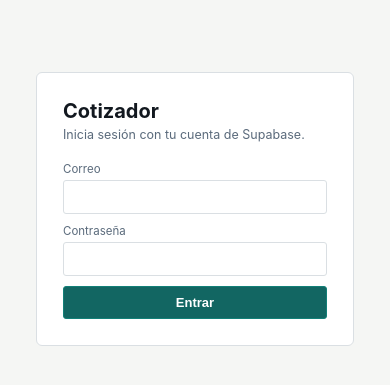
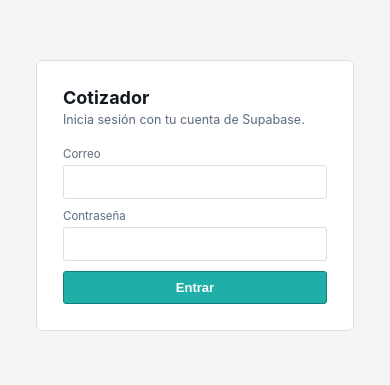
Before and after one commit to israaleon/Doneware-Cotizador, a Next.js app: page /login in a window 390 px wide. Shown: the part 243-628 px from the top of the page. Built offline with nearby package versions, Linux system fonts and the light colour scheme; no server answers.

Commit message:
fix responsive

```diff
--- a/app/catalogo/page.js
+++ b/app/catalogo/page.js
@@ -36,6 +36,7 @@ export default function CatalogoPage() {
       <h2 className="pagetitle">Catálogo y precios</h2>
       <div className="pagesub">Los cambios se reflejan de inmediato en las nuevas cotizaciones.</div>
       <div className="panel">
+        <div className="table-scroll">
           <table className="datatable">
             <thead><tr><th>Producto / servicio</th><th>Unidad</th><th>Precio</th><th></th></tr></thead>
             <tbody>
@@ -56,7 +57,8 @@ export default function CatalogoPage() {
               ))}
             </tbody>
           </table>
-        <div style={{ display: 'grid', gridTemplateColumns: '2fr 1.1fr 1fr auto', gap: 8, marginTop: 14, paddingTop: 14, borderTop: '1px solid var(--line)' }}>
+        </div>
+        <div className="cat-add-grid">
           <input placeholder="Nombre del nuevo producto o servicio" value={newItem.name} onChange={(e) => setNewItem({ ...newItem, name: e.target.value })} />
           <select value={newItem.unit} onChange={(e) => setNewItem({ ...newItem, unit: e.target.value })}>
             <option value="pieza">Pieza</option>
--- a/app/configuracion/page.js
+++ b/app/configuracion/page.js
@@ -55,7 +55,7 @@ export default function ConfiguracionPage() {
 
       <div className="panel">
         <h3>Logotipo</h3>
-        <div style={{ display: 'flex', gap: 14, alignItems: 'center' }}>
+        <div style={{ display: 'flex', gap: 14, alignItems: 'center', flexWrap: 'wrap' }}>
           <div style={{ width: 64, height: 64, border: '1px solid var(--line)', borderRadius: 4, display: 'flex', alignItems: 'center', justifyContent: 'center', overflow: 'hidden', background: '#FAFAFA' }}>
             {config.logo_url ? <img src={config.logo_url} alt="" style={{ maxWidth: '100%', maxHeight: '100%' }} /> : <span className="muted" style={{ fontSize: 10 }}>Sin logo</span>}
           </div>
--- a/app/globals.css
+++ b/app/globals.css
@@ -3,7 +3,7 @@
 
 :root{
   --ink:#12181F; --ink-soft:#2A333E; --steel:#5B6B7C; --line:#DADFE3;
-  --paper:#F5F6F4; --panel:#FFFFFF; --teal:#126662; --teal-dark:#128078;
+  --paper:#F5F6F4; --panel:#FFFFFF; --teal:#1FAFA8; --teal-dark:#128078;
   --amber:#E8A33D; --red:#C4573B;
   --mono: ui-monospace, "SFMono-Regular", Menlo, Consolas, monospace;
   --sans: -apple-system, BlinkMacSystemFont, "Segoe UI", Roboto, Helvetica, Arial, sans-serif;
@@ -16,10 +16,11 @@ html, body{ margin:0; padding:0; background:var(--paper); font-family:var(--sans
 .brand{ padding:0 20px 18px 20px; border-bottom:1px solid #2A333E; margin-bottom:14px; }
 .brand .name{ font-weight:700; font-size:15px; color:#fff; }
 .brand .tag{ font-family:var(--mono); font-size:10.5px; color:var(--teal); margin-top:4px; }
-.navitem{ padding:10px 20px; font-size:13.5px; cursor:pointer; border-left:3px solid transparent; color:#AEB9C2; text-decoration:none; display:block; }
+.navitems{ display:flex; flex-direction:column; }
+.navitem{ padding:10px 20px; font-size:13.5px; cursor:pointer; border-left:3px solid transparent; color:#AEB9C2; text-decoration:none; display:block; white-space:nowrap; }
 .navitem:hover{ color:#fff; }
 .navitem.active{ color:#fff; border-left:3px solid var(--teal); background:rgba(31,175,168,.10); }
-.navfoot{ margin-top:auto; padding:14px 20px 0 20px; font-size:10.5px; color:#5B6B7C; font-family:var(--mono); border-top:1px solid #2A333E; padding-top:12px; }
+.navfoot{ margin-top:auto; padding:14px 20px 0 20px; font-size:10.5px; color:#5B6B7C; font-family:var(--mono); border-top:1px solid #2A333E; padding-top:12px; flex:0 0 auto; }
 
 .main{ flex:1; padding:30px 36px; min-width:0; }
 h2.pagetitle{ font-size:20px; margin:0 0 3px 0; }
@@ -63,5 +64,79 @@ table.datatable td{ padding:7px 8px; border-bottom:1px solid #EEF0F1; }
 .savebar{ display:flex; justify-content:flex-end; margin-top:14px; }
 .helptext{ font-size:11.5px; color:var(--steel); margin-top:-4px; margin-bottom:12px; }
 .editbanner{ display:flex; justify-content:space-between; align-items:center; background:#FFF6E9; border:1px solid var(--amber); color:#8A5A16; padding:9px 14px; border-radius:4px; font-size:12.5px; margin-bottom:16px; }
-.login-wrap{ min-height:100vh; display:flex; align-items:center; justify-content:center; background:var(--paper); }
+.login-wrap{ min-height:100vh; display:flex; align-items:center; justify-content:center; background:var(--paper); padding:20px; }
 .login-box{ width:100%; max-width:340px; background:#fff; border:1px solid var(--line); border-radius:6px; padding:26px; }
+
+/* ---------- Cotizar: fila de un producto ---------- */
+.item-row{
+  display:grid;
+  grid-template-columns: 2.2fr 1fr .6fr .9fr 28px;
+  grid-template-areas: "name price qty importe del";
+  gap:8px; margin-bottom:8px; align-items:start;
+}
+.item-row .f-name{ grid-area:name; }
+.item-row .f-price{ grid-area:price; }
+.item-row .f-qty{ grid-area:qty; }
+.item-row .f-importe{ grid-area:importe; font-family:var(--mono); font-size:12.5px; text-align:right; padding-top:8px; }
+.item-row .f-del{ grid-area:del; }
+
+/* ---------- Historial: buscador y tarjeta de catálogo ---------- */
+.hist-search-grid{ display:grid; grid-template-columns: 2fr 1fr 1fr; gap:10px; }
+.cat-add-grid{ display:grid; grid-template-columns: 2fr 1.1fr 1fr auto; gap:8px; margin-top:14px; padding-top:14px; border-top:1px solid var(--line); }
+.table-scroll{ overflow-x:auto; -webkit-overflow-scrolling:touch; }
+.table-scroll table.datatable{ min-width:520px; }
+
+/* =====================================================
+   RESPONSIVO — tablet y celular
+   ===================================================== */
+
+/* Tablet: la columna del ticket/preview pasa debajo del formulario */
+@media (max-width: 960px){
+  .grid2{ grid-template-columns: 1fr; }
+  .main{ padding:24px; }
+}
+
+/* Celular / tablet chico: el menú lateral se convierte en barra superior */
+@media (max-width: 768px){
+  .app-shell{ flex-direction:column; min-height:auto; }
+  .sidebar{
+    width:100%; flex:none; height:auto; position:sticky; top:0; z-index:40;
+    flex-direction:row; align-items:center; padding:8px 10px; gap:10px;
+    border-bottom:1px solid #2A333E;
+  }
+  .brand{ padding:0 10px 0 4px; border-bottom:none; margin-bottom:0; flex:0 0 auto; }
+  .brand .tag{ display:none; }
+  .navitems{ flex-direction:row; overflow-x:auto; flex:1; }
+  .navitem{ padding:8px 12px; border-left:none; border-bottom:3px solid transparent; font-size:13px; }
+  .navitem.active{ border-left:none; border-bottom:3px solid var(--teal); }
+  .navfoot{ margin-top:0; padding:0; border-top:none; flex:0 0 auto; }
+  .navfoot .btn{ padding:7px 10px; font-size:12px; }
+
+  .main{ padding:16px; }
+  h2.pagetitle{ font-size:18px; }
+  .panel{ padding:14px; }
+  .fieldrow{ grid-template-columns: 1fr; gap:0; }
+  .hist-search-grid{ grid-template-columns: 1fr; }
+  .cat-add-grid{ grid-template-columns: 1fr 1fr; }
+  .cat-add-grid button{ grid-column: 1 / -1; }
+
+  .hist-row{ grid-template-columns: 1fr; gap:6px; padding:14px 10px; }
+  .editbanner{ flex-direction:column; align-items:flex-start; gap:8px; }
+}
+
+/* Celular chico */
+@media (max-width: 480px){
+  .item-row{
+    grid-template-columns: 1fr 1fr;
+    grid-template-areas:
+      "name name"
+      "price qty"
+      "importe del";
+    align-items:center;
+  }
+  .item-row .f-importe{ text-align:left; padding-top:0; }
+  .btn.small{ padding:7px 11px; font-size:12.5px; }
+  .actionsbar{ flex-direction:column; align-items:stretch; }
+  .actionsbar .btn{ text-align:center; }
+  table.datatable{ font-size:12px; }
+}
--- a/app/historial/page.js
+++ b/app/historial/page.js
@@ -123,7 +123,7 @@ export default function HistorialPage() {
       <div className="pagesub">Todas tus cotizaciones y recibos.</div>
 
       <div className="panel" style={{ marginBottom: 16 }}>
-        <div style={{ display: 'grid', gridTemplateColumns: '2fr 1fr 1fr', gap: 10 }}>
+        <div className="hist-search-grid">
           <div className="field" style={{ marginBottom: 0 }}>
             <label>Buscar por nombre o folio</label>
             <input value={searchText} onChange={(e) => setSearchText(e.target.value)} placeholder="Ej. Juan Pérez o COT-2026-0001" />
--- a/app/layout.js
+++ b/app/layout.js
@@ -4,6 +4,7 @@ import AuthGate from '@/components/AuthGate'
 import Sidebar from '@/components/Sidebar'
 
 export const metadata = { title: 'Cotizador' }
+export const viewport = { width: 'device-width', initialScale: 1 }
 
 export default function RootLayout({ children }) {
   return (
--- a/components/Sidebar.js
+++ b/components/Sidebar.js
@@ -27,11 +27,13 @@ export default function Sidebar() {
         <div className="name">Cotizador</div>
         <div className="tag">SEG · DOMÓTICA</div>
       </div>
-      {ITEMS.map((it) => (
-        <Link key={it.href} href={it.href} className={`navitem ${pathname === it.href ? 'active' : ''}`}>
-          {it.label}
-        </Link>
-      ))}
+      <div className="navitems">
+        {ITEMS.map((it) => (
+          <Link key={it.href} href={it.href} className={`navitem ${pathname === it.href ? 'active' : ''}`}>
+            {it.label}
+          </Link>
+        ))}
+      </div>
       <div className="navfoot">
         <button className="btn ghost small" style={{ width: '100%' }} onClick={logout}>Cerrar sesión</button>
       </div>
```
Also changed, not shown: app/cotizar/page.js (+6 -8 lines). Lines whose indentation alone changed are shown as unchanged.
